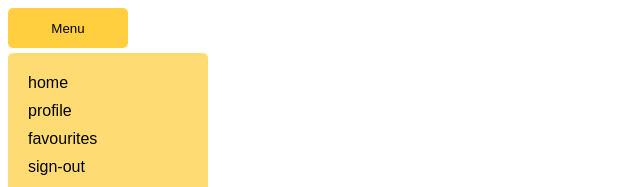
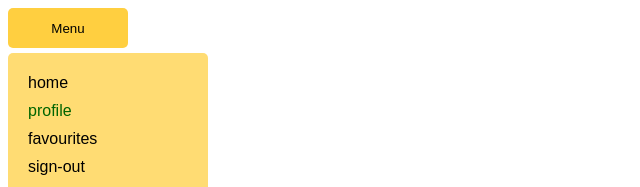
Before and after one commit to imagineLife/rtg, a React app: page / in a window 1280 px wide. Shown: the top 187 px of the page, without its empty margins (0-640 px from the left). Built offline with nearby package versions, Linux system fonts and the light colour scheme.

Commit message:
style for conditionally updating an item via rtg lifecycle method

```diff
--- a/src/main.css
+++ b/src/main.css
@@ -74,6 +74,11 @@ body {
 
 .list-item {
   padding: 5px 0;
+}
+
+.list-item--active{
+	color: darkgreen;
+	transition: 250ms;
 }
 
 /*
```
